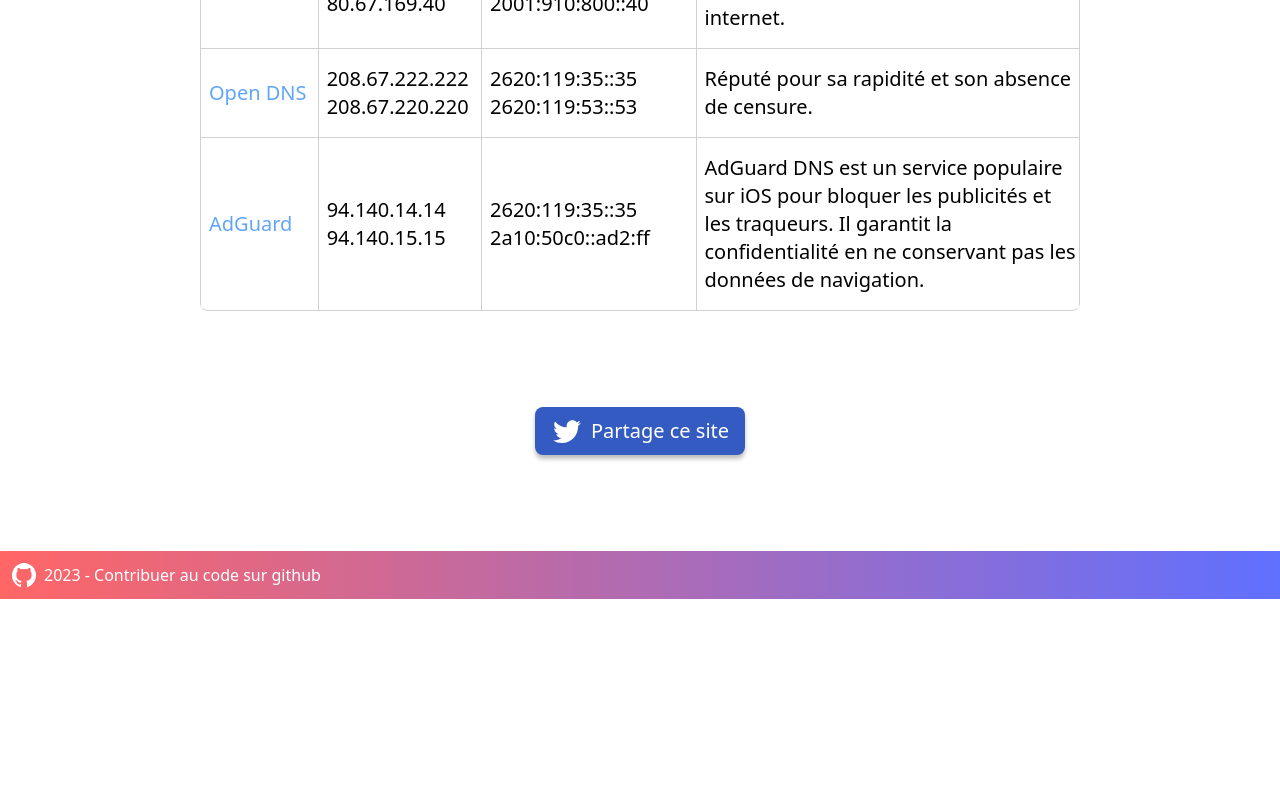
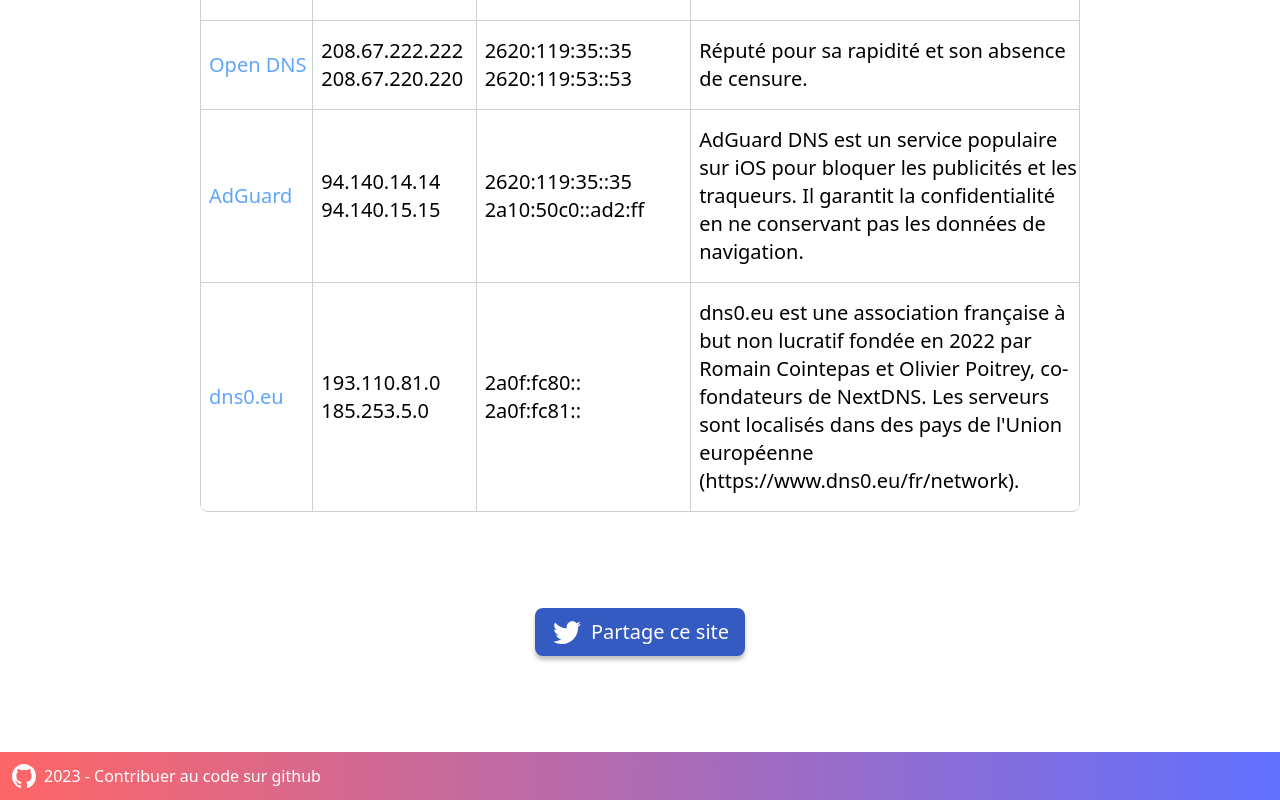
Before and after one commit to changetondns/changetondns.fr, a Vue app: page / in a window 1280 px wide. Shown: the part 7368-8168 px from the top of the page. Before the commit the page ends 7967 px from the top, so only its background shows below. Built offline with nearby package versions, Linux system fonts and the light colour scheme.

Commit message:
Update to add servers from dns0.eu

```diff
--- a/src/views/HomeView.vue
+++ b/src/views/HomeView.vue
@@ -438,6 +438,29 @@ export default {
                             </td>
                         </tr>
 
+                       <tr :class="{ 'hover:bg-[#1C1E1E]': !light_theme, 'hover:bg-[#E3E3E3]': light_theme }">
+                            <td class="pl-2 py-4 border-x border-t border-[#d0d0d0]"
+                                :class="{ 'border-black': !light_theme }">
+                                <a href="https://www.dns0.eu/" target="_blank" class="text-blue-400">dns0.eu</a>
+                            </td>
+                            <td class="pl-2 py-4 border-x border-t border-[#d0d0d0]"
+                                :class="{ 'border-black': !light_theme }">
+                                193.110.81.0<br/>
+                                185.253.5.0
+                            </td>
+                            <td class="pl-2 py-4 border-x border-t border-[#d0d0d0]"
+                                :class="{ 'border-black': !light_theme }">
+                                2a0f:fc80::<br/>
+                                2a0f:fc81::
+                            </td>
+                            <td class="pl-2 max-w-lg py-4 border-t border-x border-[#d0d0d0]"
+                                :class="{ 'border-black': !light_theme }">
+                                dns0.eu est une association française à but non lucratif fondée en 2022
+                                par Romain Cointepas et Olivier Poitrey, co-fondateurs de NextDNS. Les serveurs
+                                sont localisés dans des pays de l'Union européenne (https://www.dns0.eu/fr/network).
+                            </td>
+                        </tr>
+
                         </tbody>
                     </table>
                 </div>
```
